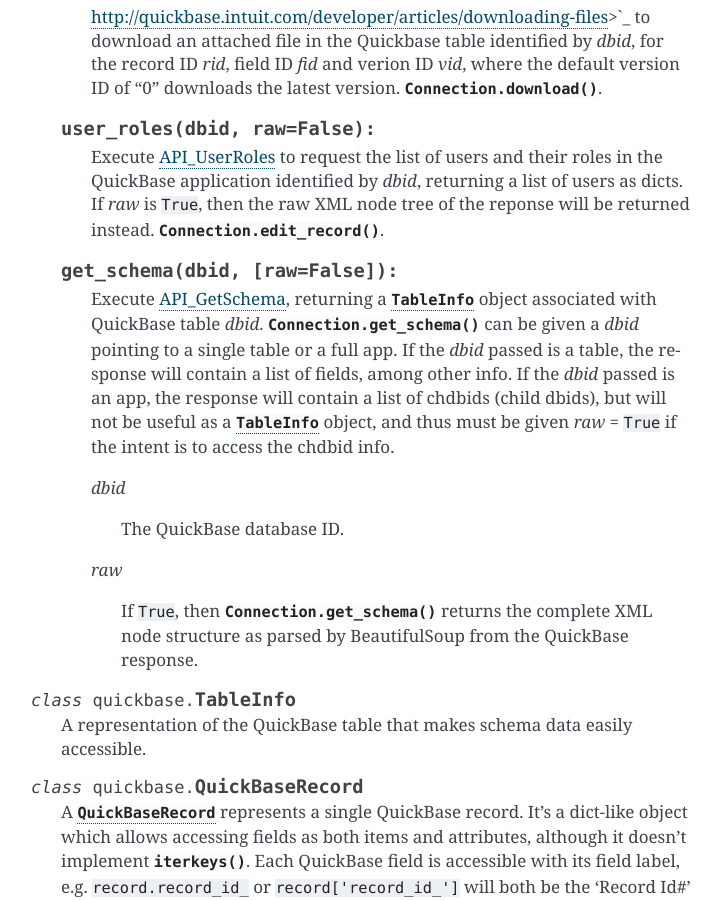
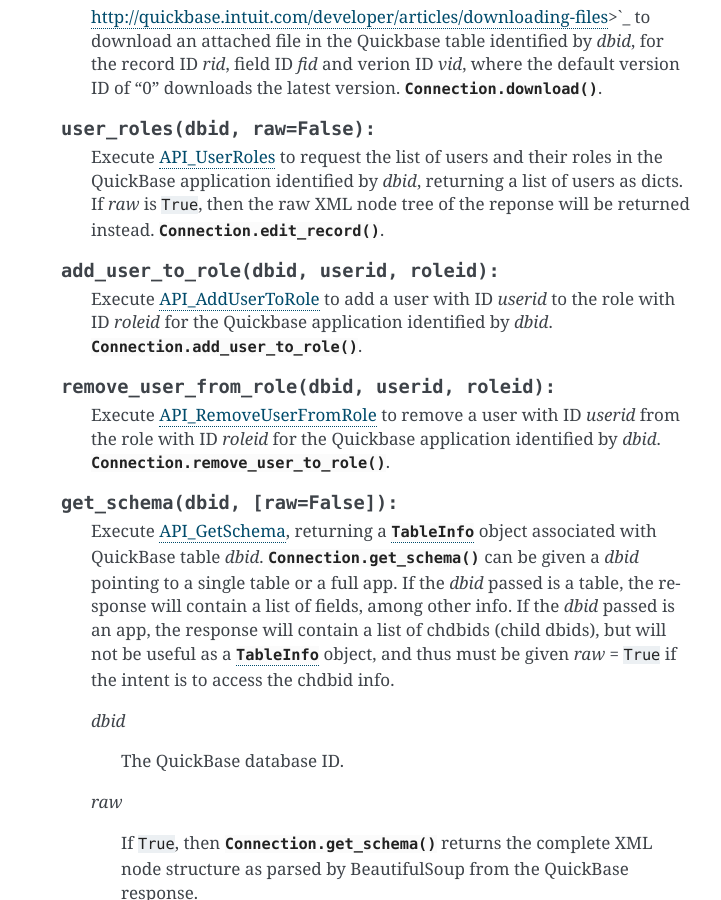
Before and after one commit to WesTower/py-quickbase, a Sphinx documentation site: the page built from docs/index.rst, in a window 1280 px wide and 900 px high, scrolled down 3077 px. Shown: the whole window, without its empty margins (389-1110 px from the left). Built offline with Sphinx 7.4.7, drawn with Linux system fonts in a browser that asks for light colours.

Commit message:
Added Connection.add_user_to_role() and Connection.remove_user_from_role() documentation

```diff
--- a/docs/index.rst
+++ b/docs/index.rst
@@ -199,6 +199,22 @@
       reponse will be returned instead.
       :meth:`Connection.edit_record()`.
 
+   .. method:: add_user_to_role(dbid, userid, roleid):
+
+      Execute `API_AddUserToRole
+      <http://www.quickbase.com/api-guide/index.html#add_user_to_role.html>`_
+      to add a user with ID *userid* to the role with ID *roleid* for
+      the Quickbase application identified by *dbid*.
+      :meth:`Connection.add_user_to_role()`.
+
+   .. method:: remove_user_from_role(dbid, userid, roleid):
+
+      Execute `API_RemoveUserFromRole
+      <http://www.quickbase.com/api-guide/index.html#removeuserfromrole.html>`_
+      to remove a user with ID *userid* from the role with ID *roleid* for
+      the Quickbase application identified by *dbid*.
+      :meth:`Connection.remove_user_to_role()`.
+
    .. method:: get_schema(dbid, [raw=False]):
 
       Execute `API_GetSchema
```
